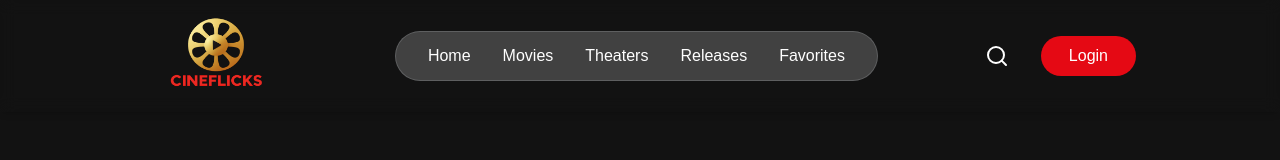
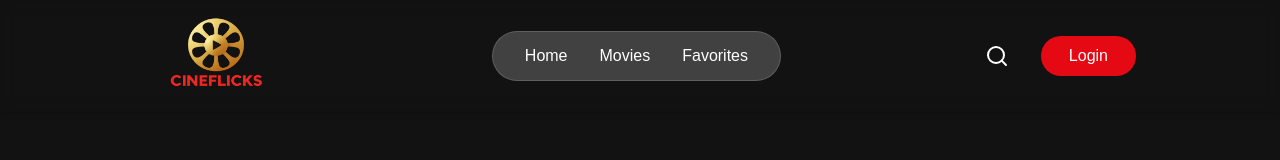
Before and after one commit to Muskan-tuteja/ticket-booking-app, a React (Vite) app: page /ticket-booking-app/movies in a window 1280 px wide. Shown: the top 160 px of the page. Built offline with nearby package versions, Linux system fonts and the light colour scheme.

Commit message:
22/10/25

```diff
--- a/src/components/HeroSection.jsx
+++ b/src/components/HeroSection.jsx
@@ -13,10 +13,10 @@ const HeroSection = () => {
       <div className="flex items-center gap-4 text-gray-300">
         <span>Action | Adventure | Sci-Fi</span>
         <div className="flex items-center gap-1">
-          <CalendarIcon className="w-4.5 h-4.5" /> 2018
+          <CalendarIcon className="w-4.5 h-4.5" /> 2025
         </div>
         <div className="flex items-center gap-1">
-          <ClockIcon className="w-4.5 h-4.5" /> 2h 8m
+          <ClockIcon className="w-4.5 h-4.5" /> 0h 0m
         </div>
       </div>
       <p className="max-w-md text-gray-300">
--- a/src/components/Navbar.jsx
+++ b/src/components/Navbar.jsx
@@ -32,8 +32,6 @@ const Navbar = () => {
 
         <Link onClick={()=> {scrollTo(0,0); setIsOpen(false)}} to="/">Home</Link>
         <Link onClick={()=> {scrollTo(0,0); setIsOpen(false)}} to="/movies">Movies</Link>
-        <Link onClick={()=> {scrollTo(0,0); setIsOpen(false)}} to="/">Theaters</Link>
-        <Link onClick={()=> {scrollTo(0,0); setIsOpen(false)}} to="/">Releases</Link>
         <Link onClick={()=> {scrollTo(0,0); setIsOpen(false)}} to="/favorite">Favorites</Link>
       </div>
 
```
